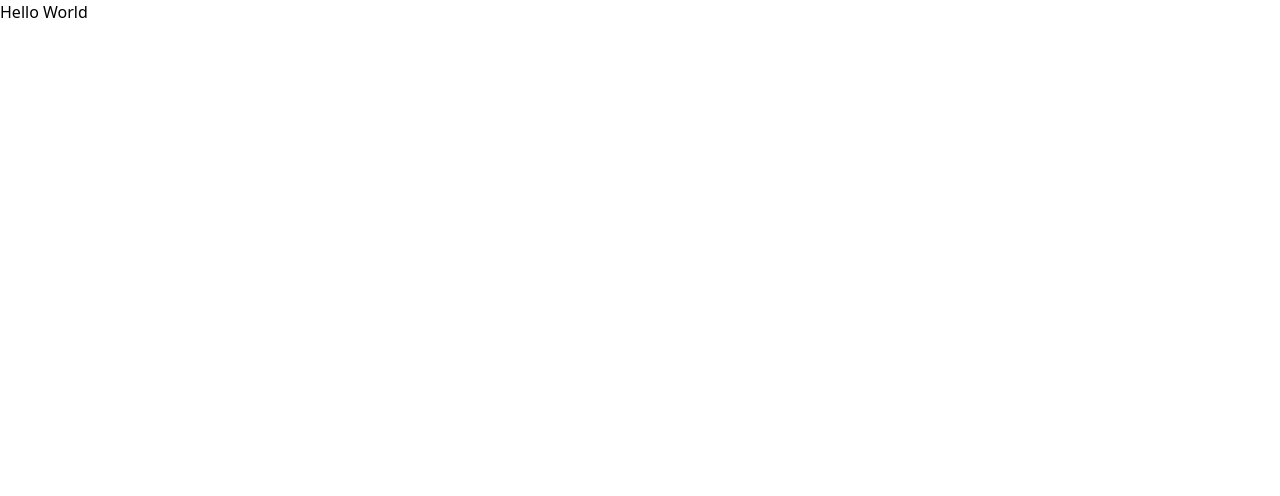
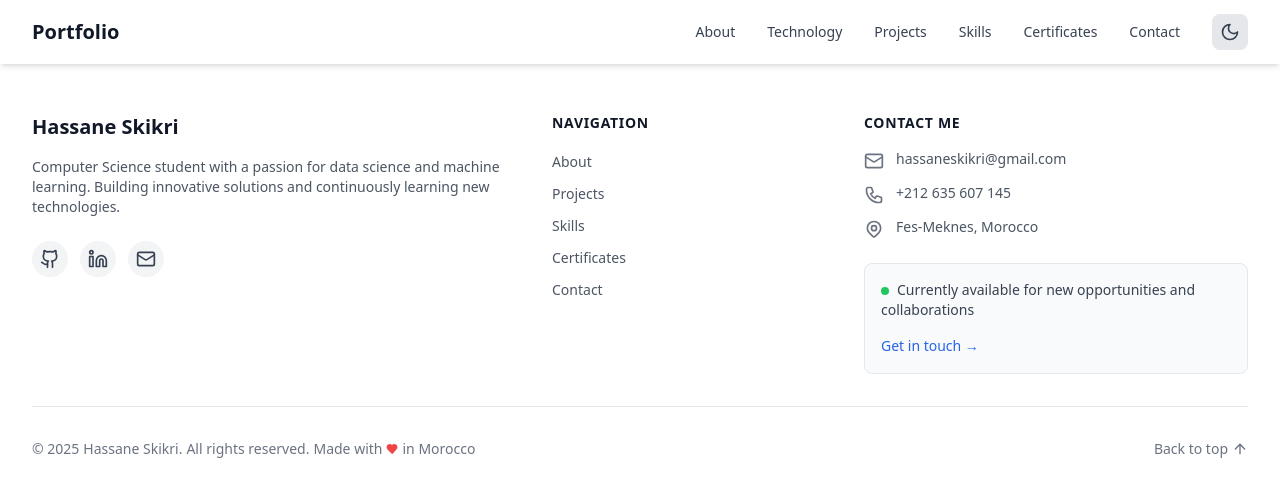
Before and after one commit to SkikriHassane01/Hassane_Portfolio_With_Chatbot, a React (Vite) app in the folder frontend/: page / in a window 1280 px wide. Shown: the top 496 px of the page. Built offline with nearby package versions, Linux system fonts and the light colour scheme.

Commit message:
Integrate ThemeProvider and add basic app layout with Navbar and Footer

```diff
--- a/frontend/src/App.jsx
+++ b/frontend/src/App.jsx
@@ -1,11 +1,16 @@
 import { useState } from 'react'
+import { ThemeProvider } from './context/ThemeContext'
+import Navbar from './components/layout/Navbar'
+import Footer from './components/layout/Footer'
 
 function App() {
-
   return (
-    <div>
-      <h1>Hello World</h1>
-    </div>
+    <ThemeProvider>
+      <div className="min-h-screen bg-white dark:bg-gray-900">
+        <Navbar />
+        <Footer />
+      </div>
+    </ThemeProvider>
   )
 }
 
```
